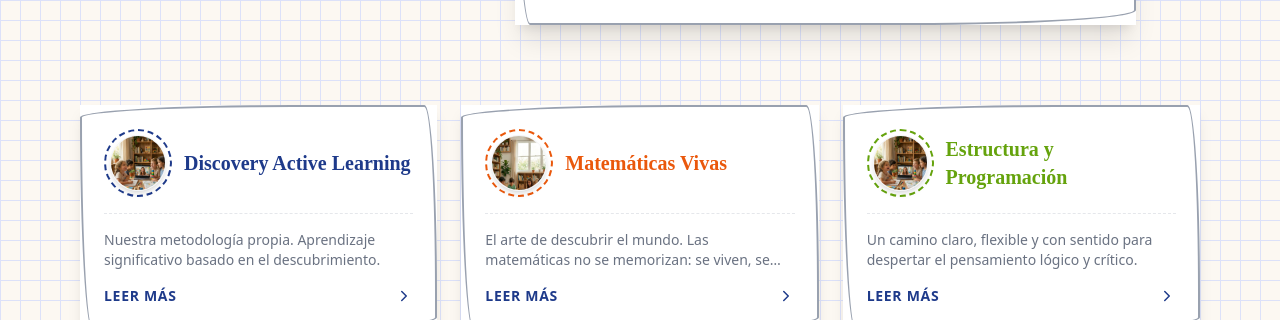
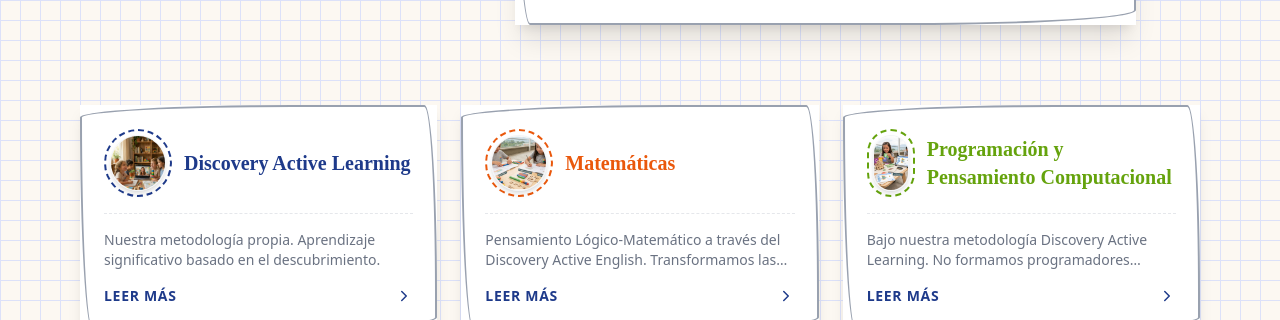
Before and after one commit to jairzinhos/Club-taller, a React (Vite) app: page / in a window 1280 px wide. Shown: the part 2180-2500 px from the top of the page. Built offline with nearby package versions, Linux system fonts and the light colour scheme.

Commit message:
Actualizando cambios en Programación y Matemáticas, imágenes y textos

```diff
--- a/src/App.tsx
+++ b/src/App.tsx
@@ -58,27 +58,28 @@ const contentSections = [
   },
   {
     id: 'math',
-    title: 'Matemáticas Vivas',
-    icon: <img src={matematicasImg} alt="Matemáticas Vivas" className="w-14 h-14 rounded-full object-cover shadow-md border border-gray-100" />,
+    title: 'Matemáticas',
+    icon: <img src={matematicasImg} alt="Matemáticas" className="w-14 h-14 rounded-full object-cover shadow-md border border-gray-100" />,
     colorCode: colors.inkRed,
-    description: "El arte de descubrir el mundo. Las matemáticas no se memorizan: se viven, se tocan y se disfrutan.",
+    description: "Pensamiento Lógico-Matemático a través del Discovery Active English. Transformamos las matemáticas en una experiencia viva, guiando a los niños para que descubran las regularidades del mundo en inglés.",
     details: [
-      "Matemáticas en las manos: Material concreto (regletas de Cuisenaire).",
-      "Mente y cuerpo en movimiento: Sumar saltando y multiplicando con ritmos.",
-      "Retos para la vida: Premiamos la curiosidad y perder el miedo al error."
+      "El Enfoque CPA (Concreto-Pictórico-Abstracto): El aprendizaje entra por las manos. Antes del papel, exploran conceptos interactuando con herramientas como regletas de Cuisenaire.",
+      "Active Math & Language: Integramos el inglés de manera orgánica. El vocabulario se asimila naturalmente mientras el niño manipula material y soluciona retos.",
+      "Indagación y Desafíos Reales: Aplican la geometría, medición y estadística para resolver misiones, diseñar mapas de relieve o calcular rutas de navegación.",
+      "Seguridad Emocional ante el Reto: Ambiente libre de presiones donde el error es un dato valioso para la investigación. Fomentamos la perseverancia y la autonomía."
     ]
   },
   {
     id: 'structure',
-    title: 'Estructura y Programación',
-    icon: <img src={programacionImg} alt="Estructura y Programación" className="w-14 h-14 rounded-full object-cover shadow-md border border-gray-100" />,
+    title: 'Programación y Pensamiento Computacional',
+    icon: <img src={programacionImg} alt="Programación" className="w-14 h-14 rounded-full object-cover shadow-md border border-gray-100" />,
     colorCode: colors.inkGreen,
-    description: "Un camino claro, flexible y con sentido para despertar el pensamiento lógico y crítico.",
+    description: "Bajo nuestra metodología Discovery Active Learning. No formamos programadores técnicos; empoderamos a los niños para que sean creadores críticos de su propio mundo digital.",
     details: [
-      "Rutas de 16 Semanas: Bloques estructurados sin prisa.",
-      "Enfoque de Singapur: De la exploración a la abstracción.",
-      "Aprendizaje por Proyectos (ABP): Retos reales e integrados.",
-      "Evaluación Formativa: Bitácoras y gestión del error, sin exámenes estresantes."
+      "Aprender haciendo (De lo concreto a la pantalla): El código cobra vida primero fuera de las pantallas usando el cuerpo y el juego antes de pasar a plataformas como Scratch.",
+      "Indagación y proyectos reales: No memorizamos teoría. Descubren el poder de la programación creando sus propios videojuegos, animaciones y simuladores.",
+      "Eje transversal del conocimiento: El código es el puente perfecto para aplicar de forma práctica las matemáticas, las ciencias, el arte y el inglés.",
+      "Resiliencia ante el error: El error no es un fracaso, sino una oportunidad de mejora (debugging). Enseñamos a descomponer problemas complejos en partes simples."
     ]
   },
   {
```
Also changed, not shown: src/assets/matematicas-club-taller.jpg, src/assets/programacion-club-taller.jpg.
